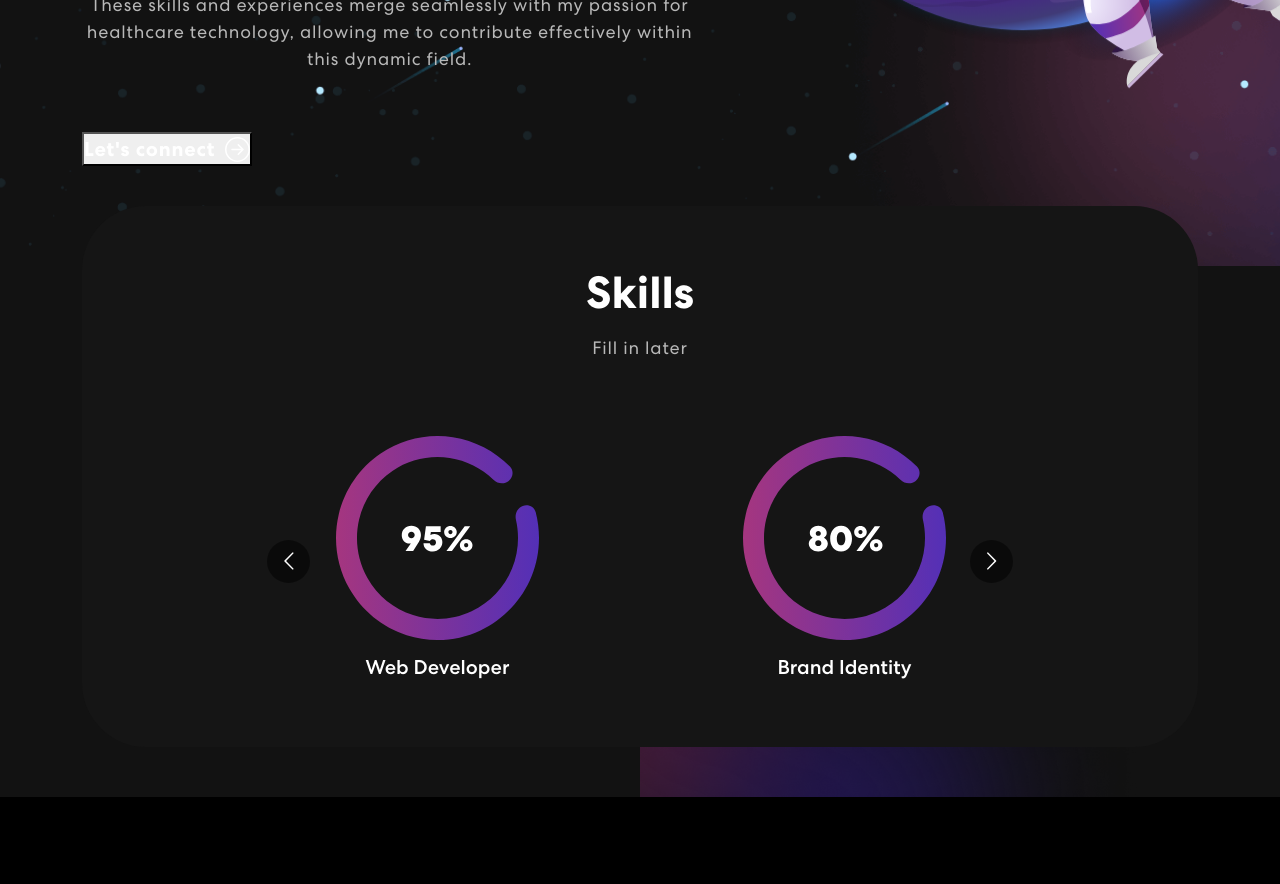
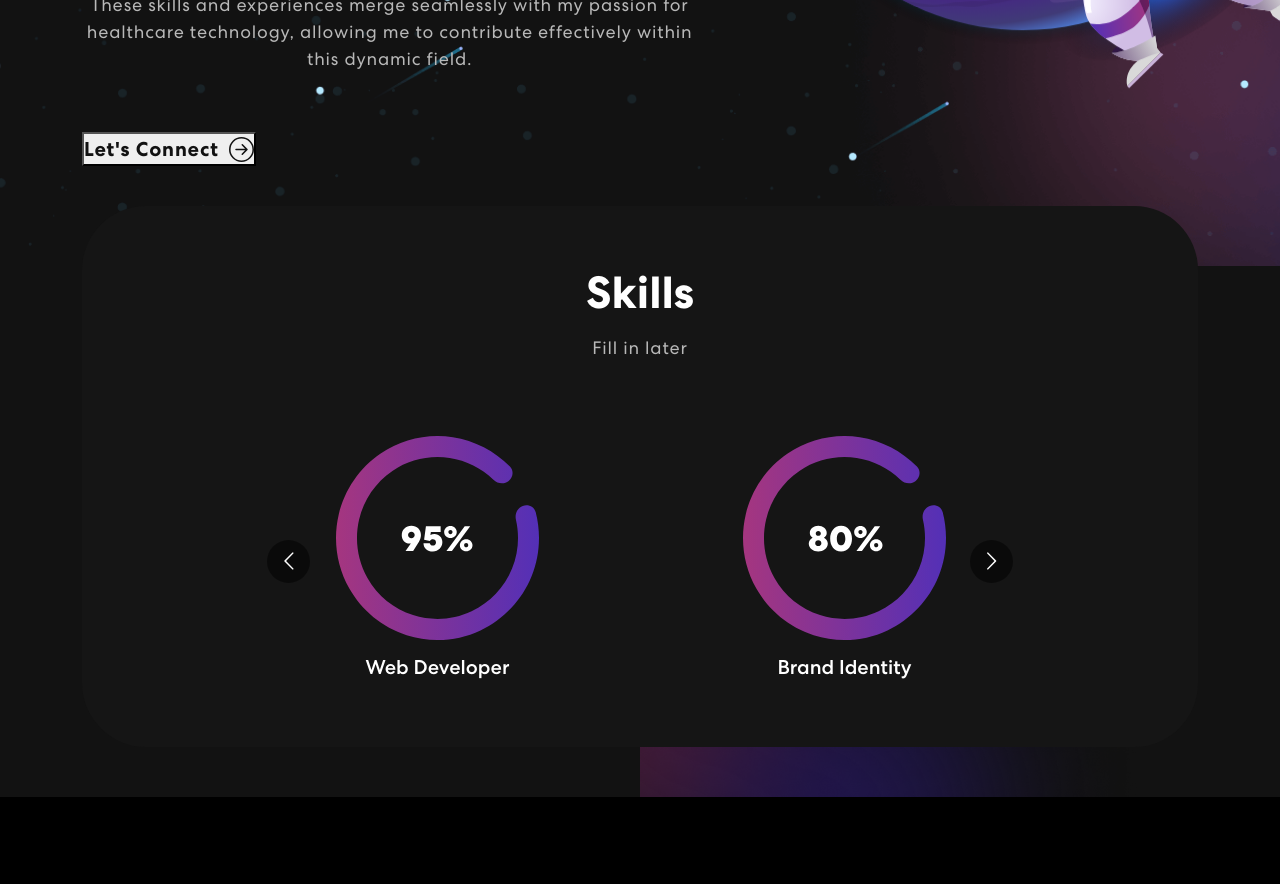
Before and after one commit to 422dsolomon/personal-portfolio, a React (Create React App) app: page / in a window 1280 px wide. Shown: the part 780-1664 px from the top of the page. Built offline with nearby package versions, Linux system fonts and the light colour scheme.

Commit message:
added visible button

```diff
--- a/src/App.css
+++ b/src/App.css
@@ -236,8 +236,9 @@ nav.navbar .navbar-toggler[aria-expanded="true"] .navbar-toggler-icon {
   line-height: 1.5em;
   width: 96%;
 }
+
 .banner button {
-  color: #fff;
+  color:  #121212;
   font-weight: 700;
   font-size: 20px;
   margin-top: 60px;
--- a/src/components/Banner.js
+++ b/src/components/Banner.js
@@ -52,7 +52,7 @@ export const Banner = () => {
                                 <span className="tagline">Welctom to My Portfolio</span>
                                 <h1>{`Hi I'm Danny `}<span className="wrap">{text}</span></h1>
                                 <p>My name is Danny Solomon. I am a recent 2023 graduate from Harvard College with a concentration in biomedical engineering. I am passionate about the intersection of health and technology, aiming to utilize innovative technological solutions to advance healthcare. I have proficiency in software engineering, cell culturing, experimental design and digital fabrication, enabling me to tackle complex projects effectively. One of my achievements includes the development of an artificial nose for biosensing, showcasing my ability to translate my skill set into tangible results. As a dedicated student-athlete throughout my four years in college, I have honed my communication, leadership, and teamwork skills. These skills and experiences merge seamlessly with my passion for healthcare technology, allowing me to contribute effectively within this dynamic field.</p>
-                                <button onClick={() => console.log('connect')}>Let's connect <ArrowRightCircle size = {25}/></button>
+                                <button onClick={() => console.log('connect')}>Let's Connect <ArrowRightCircle size = {25}/></button>
                             </div>}
                         </TrackVisibility>
                     </Col>
```
